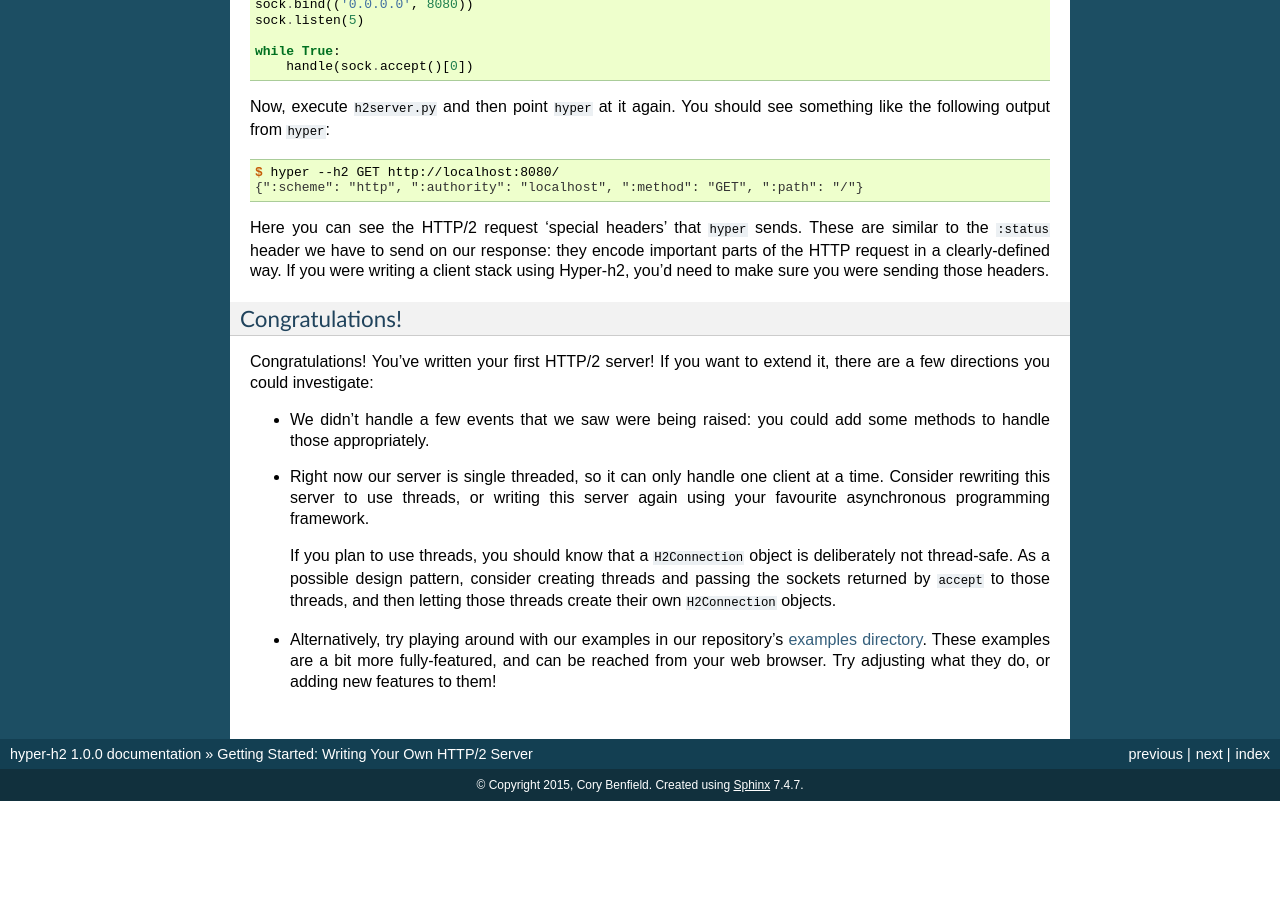
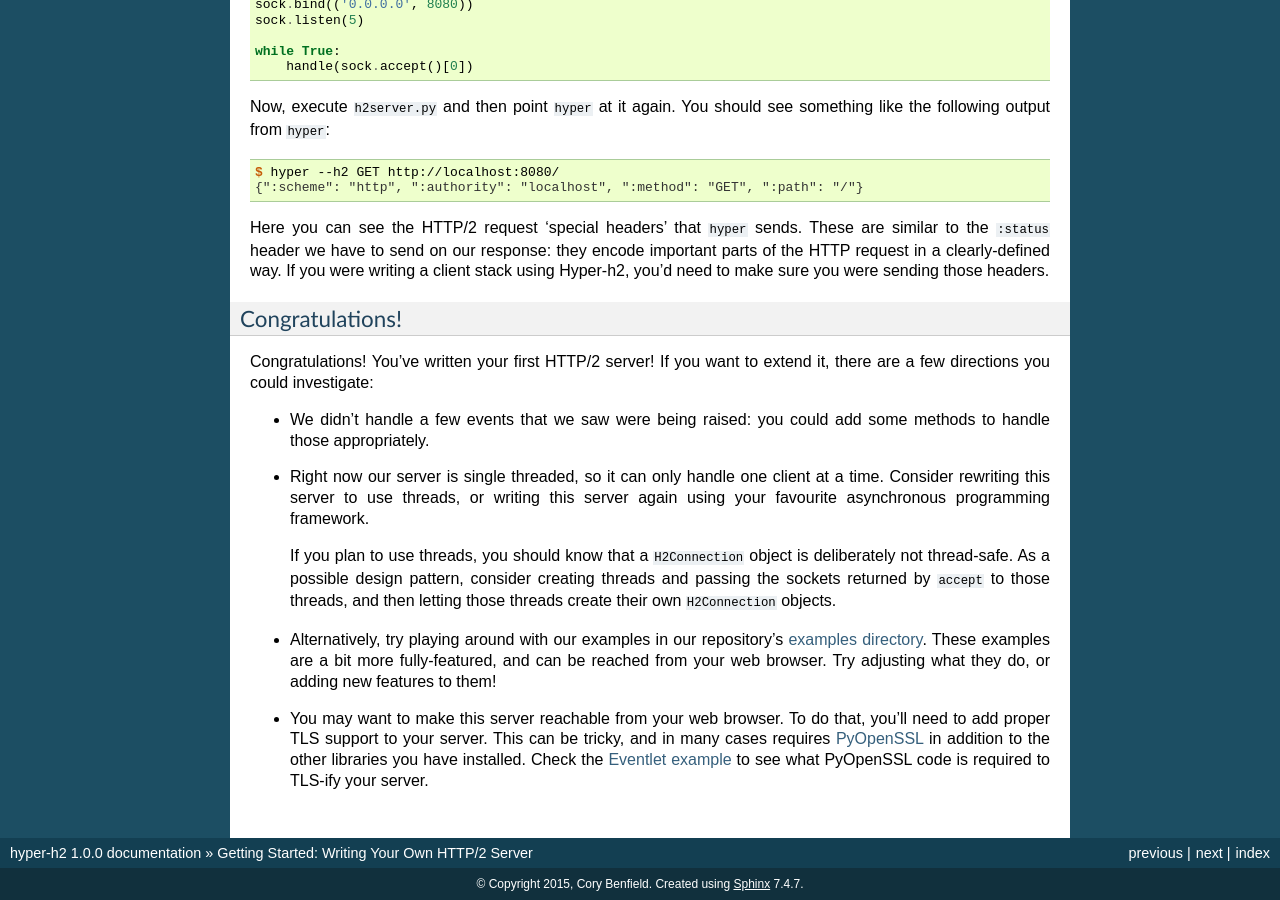
Before and after one commit to python-hyper/h2, a Sphinx documentation site: the page built from docs/source/basic-usage.rst, in a window 1280 px wide and 900 px high, scrolled down 9656 px. Built offline with Sphinx 7.4.7, drawn with Linux system fonts in a browser that asks for light colours; before the commit the page ends 10457 px from its top, so only the background shows below that.

Commit message:
Discuss adding TLS code to basic server.

```diff
--- a/docs/source/basic-usage.rst
+++ b/docs/source/basic-usage.rst
@@ -692,6 +692,11 @@ it, there are a few directions you could investigate:
   `examples directory`_. These examples are a bit more fully-featured, and can
   be reached from your web browser. Try adjusting what they do, or adding new
   features to them!
+- You may want to make this server reachable from your web browser. To do that,
+  you'll need to add proper TLS support to your server. This can be tricky, and
+  in many cases requires `PyOpenSSL`_ in addition to the other libraries you
+  have installed. Check the `Eventlet example`_ to see what PyOpenSSL code is
+  required to TLS-ify your server.
 
 
 
@@ -702,3 +707,5 @@ it, there are a few directions you could investigate:
 .. _Application Layer Protocol Negotiation: https://en.wikipedia.org/wiki/Application-Layer_Protocol_Negotiation
 .. _get your certificate here: https://raw.githubusercontent.com/python-hyper/hyper-h2/master/examples/twisted/server.crt
 .. _get your private key here: https://raw.githubusercontent.com/python-hyper/hyper-h2/master/examples/twisted/server.key
+.. _PyOpenSSL: http://pyopenssl.readthedocs.org/
+.. _Eventlet example: https://github.com/python-hyper/hyper-h2/blob/master/examples/eventlet/eventlet-server.py
```
